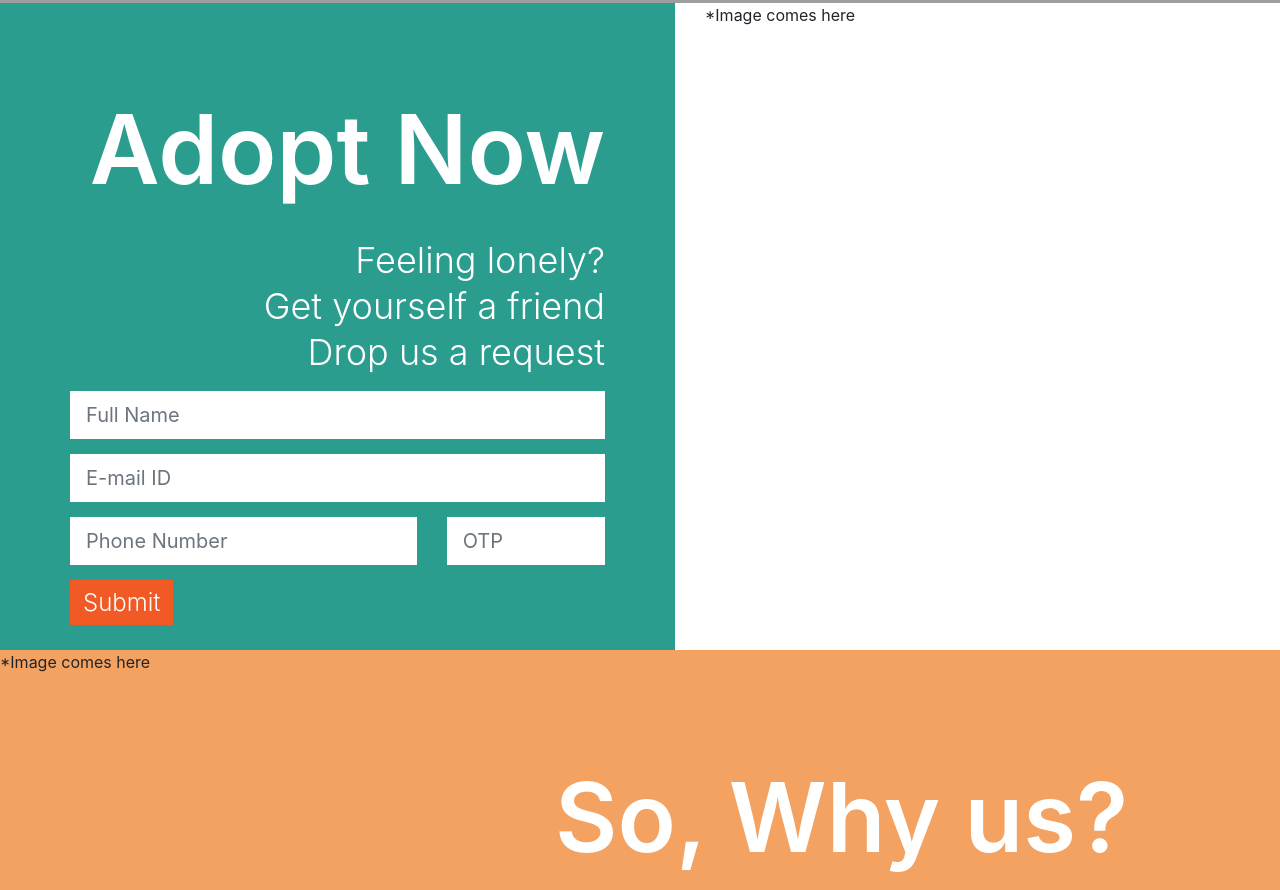
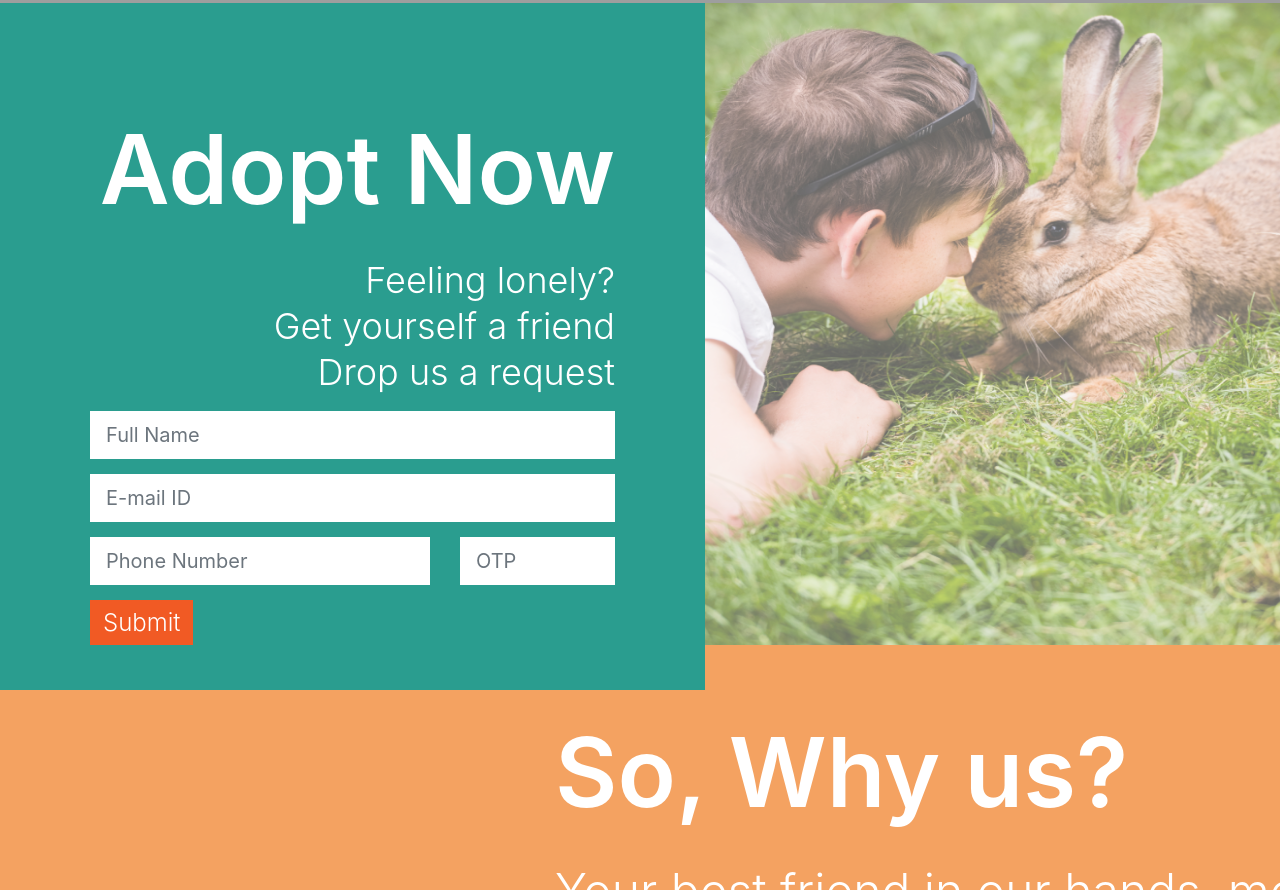
Before and after one commit to meghanamuthukumar/henlo.github.io, a plain HTML site: page index.html in a window 1280 px wide. Shown: the part 2548-3438 px from the top of the page. Drawn offline with nearby package versions, Linux system fonts and the light colour scheme; grey boxes are pictures that could not be loaded.

Commit message:
images aligned

```diff
--- a/css/styles.css
+++ b/css/styles.css
@@ -161,11 +161,17 @@ body {
     height: 100vh;
     position: relative; */
 }
+.wabbit{
+    width: 100%;
+    height: 100%;
+    opacity: 0.6;
+}
 .adoption-form{
     background: #2a9d8f;
     text-align: right;
     color: #ffffff;
-    padding: 70px;
+    padding: 90px;
+
 }
 .adopt-primary{
     font-size: 96px;
@@ -211,6 +217,12 @@ body {
     font-weight: 300;
     line-height: 31px;
     letter-spacing: 0em;
+}
+.cats-group{
+    position: absolute;
+    left: -170px;
+    top: 3450px;
+    width: 75%;
 }
 .why-us{
     background: #F4A261;
@@ -297,6 +309,19 @@ body {
     .newsletter-input{
         width: 408px;
     }
+    html{
+        overflow-x: hidden;
+    }
+    .adoption-form{
+        margin-right: -30px;
+    }
+    .wabbit{
+        height: 100%;
+    }
+    .adoption-form, .wabbit{
+        margin-bottom: -120px;
+    }
+
 }
 
 /*mobile screen*/
@@ -381,6 +406,9 @@ body {
         line-height: 1;
     }
     .what-also-primary{
+        display: none;
+    }
+    .cats-group{
         display: none;
     }
 }
@@ -469,6 +497,9 @@ body {
     .what-also-primary{
         display: none;
     }
+    .cats-group{
+        display: none;
+    }
 }
 /* iPads and Tablets */
 @media only screen and (min-device-width : 768px) and (max-device-width : 1089px) {
@@ -521,4 +552,7 @@ body {
     .what-also-primary{
         display: none;
     }
+    .cats-group{
+        display: none;
+    }
 }
--- a/index.html
+++ b/index.html
@@ -90,13 +90,13 @@
                     </div>
                 </div>
                 <div class="col-md-6">
-                    *Image comes here
+                    <img class="wabbit" src="Assets/wabbit.png" alt="">
 
                 </div>
             </div>
         </div>
         <div class="why-us" id="why-us-content">
-            <p>*Image comes here</p>
+            <img class="cats-group" src="Assets/Cats.png" alt="">
             <div class="newsletter-content">
                 <p class="newsletter-primary1">So, Why us?</p>
                 <p class="newsletter-sub"> <span>Your best friend in our</span>
```
Also changed, not shown: Assets/Cats.png (added), Assets/wabbit.png (added).
